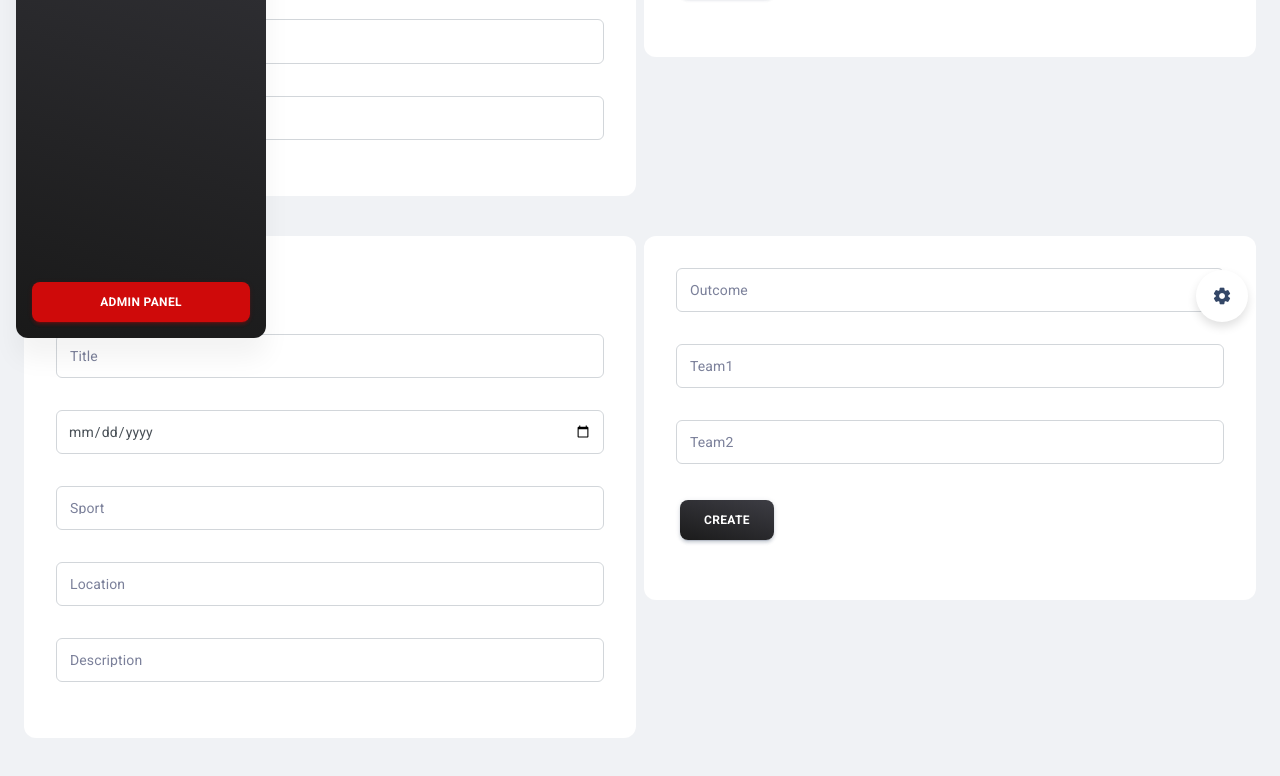
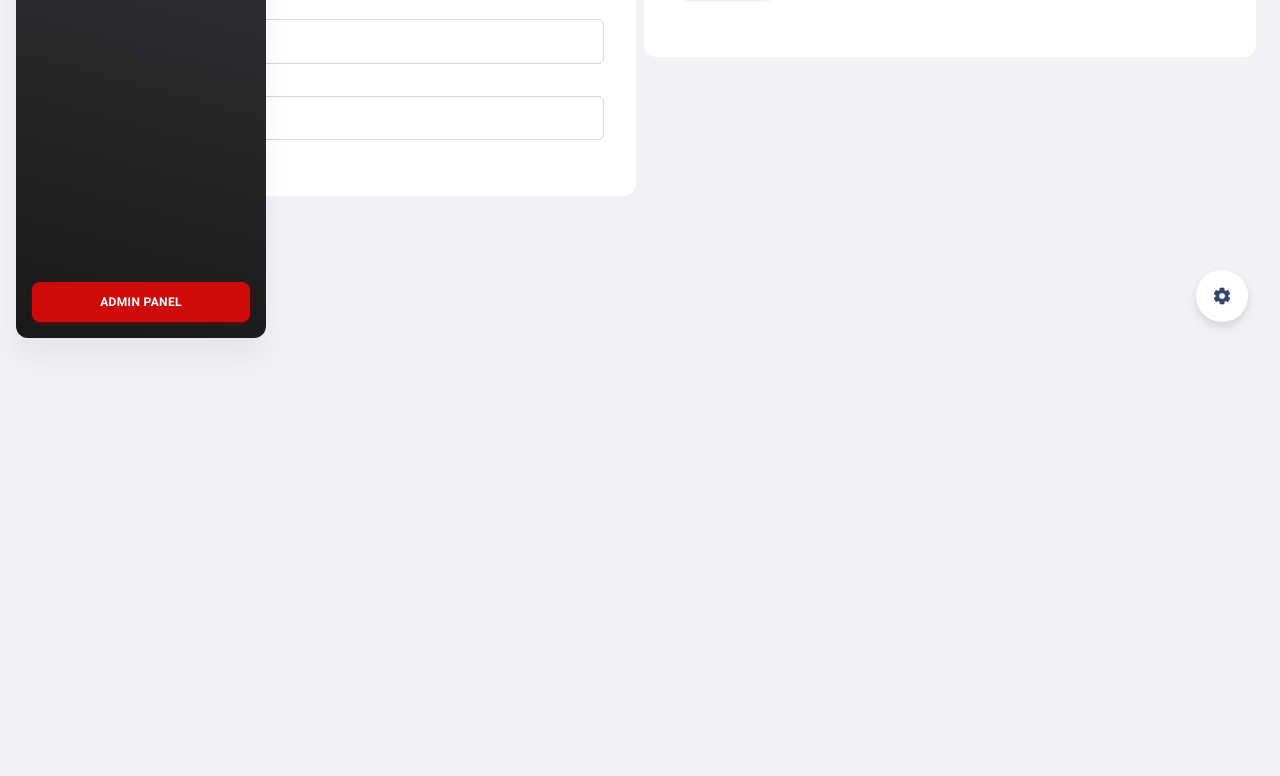
Before and after one commit to AnuOuseph/DST_Admin_Dashboard, a React (Create React App) app in the folder client/: page /events/add-events in a window 1280 px wide. Shown: the part 446-1222 px from the top of the page. After the commit the page ends 800 px from the top, so only its background shows below. Built offline with nearby package versions, Linux system fonts and the light colour scheme.

Commit message:
events ui change

```diff
--- a/client/src/layouts/addEvents/index.js
+++ b/client/src/layouts/addEvents/index.js
@@ -94,17 +94,16 @@ function AddEvents() {
         return requiredFields.every((field) => formData[field].trim() !== "");
     };
 
-    const handleSubmit = async(e) => {
+    const handleSubmit = async (e) => {
         e.preventDefault();
 
         if (!isFormValid()) {
             setError("All fields are required");
         } else {
-              try{
+            try {
                 console.log("hahshagg")
-                  const res = await axios.post("http://localhost:4000/api/admin/createEvent",formData)
+                const res = await axios.post("http://localhost:4000/api/admin/createEvent", formData)
                 const mess = res?.data?.message;
-                  console.log("nbsbdhqb",res?.data)
                 setMessage(mess)
                 setFormData({
                     title: "",
@@ -121,7 +120,7 @@ function AddEvents() {
                 setTimeout(() => {
                     navigate('/events')
                 }, 1000)
-              }catch(err){
+            } catch (err) {
                 console.log(err)
                 setError(err)
             }
@@ -243,127 +242,8 @@ function AddEvents() {
                                 >
                                     Create
                                 </MDButton>
-                            <p style={{ fontSize: "12px", paddingX: "20px" }}>{message?message:null}</p>
-                            <p style={{ fontSize: "12px", paddingX: "20px", color: "red" }}>{error?error:null}</p>
-                        </MDBox>
-                        <MDBox pt={1} pb={2} px={2} lineHeight={1.25}>
-                        </MDBox>
-                    </Card>
-                </Grid>
-            </Grid>
-        </MDBox><MDBox mb={2} />
-        <MDBox mt={5} mb={3}>
-            <Grid container spacing={1}>
-                <Grid item xs={12} md={6}>
-                    <Card sx={{ boxShadow: "none" }}>
-                        <MDBox p={2}>
-                            <MDTypography
-                                sx={{ margin: '20px' }}
-                                variant="h6"
-                                fontWeight="medium"
-                                textTransform="capitalize"
-                            >
-                                Create Event
-                            </MDTypography>
-                            <form>
-                                <Box p={2}>
-                                    <TextField
-                                        name="title"
-                                        label="Title"
-                                        type="text"
-                                        value={formData.title}
-                                        onChange={handleChange}
-                                        fullWidth
-                                    />
-                                </Box>
-                                <Box p={2}>
-                                    <TextField
-                                        name="date"
-                                        type="date"
-                                        value={formData.date}
-                                        onChange={handleChange}
-                                        fullWidth
-                                    />
-                                </Box>
-                                <Box p={2}>
-                                    <TextField
-                                        name="sport"
-                                        label="Sport"
-                                        type="text"
-                                        value={formData.sport}
-                                        onChange={handleChange}
-                                        fullWidth
-                                    />
-                                </Box>
-                                <Box p={2}>
-                                    <TextField
-                                        name="location"
-                                        label="Location"
-                                        type="text"
-                                        value={formData.location}
-                                        onChange={handleChange}
-                                        fullWidth
-                                    />
-                                </Box>
-                                <Box p={2}>
-                                    <TextField
-                                        name="description"
-                                        label="Description"
-                                        type="text"
-                                        value={formData.description}
-                                        onChange={handleChange}
-                                        fullWidth
-                                    />
-                                </Box>
-                            </form>
-                        </MDBox>
-                        <MDBox pt={1} pb={2} px={2} lineHeight={1.25}>
-                        </MDBox>
-                    </Card>
-                </Grid>
-                <Grid item xs={12} md={6}>
-                    <Card sx={{ boxShadow: "none" }}>
-                        <MDBox p={2}>
-                            <Box p={2}>
-                                <TextField
-                                    name="outcome"
-                                    label="Outcome"
-                                    type="text"
-                                    value={formData.outcome}
-                                    onChange={handleChange}
-                                    fullWidth
-                                />
-                            </Box>
-                            <Box p={2}>
-                                <TextField
-                                    name="team1"
-                                    label="Team1"
-                                    type="text"
-                                    value={formData.team1}
-                                    onChange={handleChange}
-                                    fullWidth
-                                />
-                            </Box>
-                            <Box p={2}>
-                                <TextField
-                                    name="team2"
-                                    label="Team2"
-                                    type="text"
-                                    value={formData.team2}
-                                    onChange={handleChange}
-                                    fullWidth
-                                />
-                            </Box>
-                            <MDButton
-                                sx={{ margin: '20px' }}
-                                variant="gradient"
-                                color="dark"
-                                onClick={handleSubmit}
-                            >
-                                Create
-                            </MDButton>
-                            <p style={{ fontSize: "12px", paddingX: "20px" }}>{message?message:null}</p>
-                            <p style={{ fontSize: "12px", paddingX: "20px", color: "red" }}>{error?error:null}</p>
+                                <p style={{ fontSize: "12px", paddingX: "20px" }}>{message ? message : null}</p>
+                                <p style={{ fontSize: "12px", paddingX: "20px", color: "red" }}>{error ? error : null}</p>
                             </MDBox>
                             <MDBox pt={1} pb={2} px={2} lineHeight={1.25}>
                             </MDBox>
@@ -371,6 +251,8 @@ function AddEvents() {
                     </Grid>
                 </Grid>
             </MDBox>
+            <MDBox mb={2} />
+
         </DashboardLayout>
     );
 }
--- a/client/src/layouts/events/index.js
+++ b/client/src/layouts/events/index.js
@@ -16,6 +16,7 @@ Coded by www.creative-tim.com
 
 // @mui material components
 import Grid from "@mui/material/Grid";
+import Divider from "@mui/material/Divider";
 
 // Material Dashboard 2 React components
 import MDBox from "components/MDBox";
@@ -24,187 +25,137 @@ import MDTypography from "components/MDTypography";
 // Material Dashboard 2 React example components
 import DashboardLayout from "examples/LayoutContainers/DashboardLayout";
 import DashboardNavbar from "examples/Navbars/DashboardNavbar";
-// Images
-import { Box, Card, FormControl, InputLabel, MenuItem, Select, TextField } from "@mui/material";
+import Footer from "examples/Footer";
+
+// Overview page components
+import Header from "layouts/profile/components/Header";
+import PlatformSettings from "layouts/profile/components/PlatformSettings";
+
+// Data
+import { Card } from "@mui/material";
 import MDButton from "components/MDButton";
-import { Navigate, useNavigate, useParams } from "react-router-dom";
+import { useNavigate } from "react-router-dom";
+import useFetch from "hooks/useFetch";
+
+
+import Table from '@mui/material/Table';
+import TableBody from '@mui/material/TableBody';
+import TableCell from '@mui/material/TableCell';
+import TableContainer from '@mui/material/TableContainer';
+import TableHead from '@mui/material/TableHead';
+import TableRow from '@mui/material/TableRow';
+import Paper from '@mui/material/Paper';
+import UserHistory from "layouts/userHistory";
+import axios from "axios";
 import { useEffect, useState } from "react";
-import axios from "axios";
-import { ToastContainer, toast } from 'react-toastify';
-import 'react-toastify/dist/ReactToastify.css';
 
-function EditUser() {
-    const { id } = useParams();
-    const [user, setUser] = useState(null);
+
+function Events() {
+
+  const navigate = useNavigate()
+
+  const handleCreate = (event) => {
+    navigate('/events/add-events')
+  }
+  const handleEdit = (event) => {
+    navigate(`/events/edit-events/${event._id}`);
+  };
+  const [events, setEvents] = useState([]);
+  const [loading, setLoading] = useState(true);
+
   useEffect(() => {
-        const fetchData = async () => {
-            try {
-                const res = await axios.get(`http://localhost:4000/api/user/getSingleUserById/${id}`);
-                const userData = res?.data?.user;
-                setUser(userData);
-                setFormData({
-                    username: userData?.username || "",
-                    fullname: userData?.fullname || "",
-                    email: userData?.email || "",
-                    nation: userData?.nation || "",
-                    mobile: userData?.mobile || "",
-                    balance: userData?.balance || "",
-                    accountStatus: userData?.accountStatus || "",
+    // Fetch events from the API
+    axios.get('http://localhost:4000/api/admin/getAllEvents')
+      .then((response) => {
+        console.log("hbs",response?.data?.data?.events)
+        setEvents(response?.data?.events);
+        setLoading(false);
+      })
+      .catch((error) => {
+        console.error('Error fetching events:', error);
+        setLoading(false);
       });
+  }, []);
 
-            } catch (error) {
-                console.error("Error fetching event data:", error);
+  const handleDelete = (event) => {
+    const isConfirmed = window.confirm("Are you sure you want to delete this event?");
+    const eventId = event._id
+    if (isConfirmed) {
+      // Make the delete request
+      axios.delete(`http://localhost:4000/api/admin/deleteEvent/${event._id}`)
+        .then((response) => {
+          console.log(response)
+          if (response?.data?.success) {
+            const updatedEvents = events.filter((event) => event._id !== eventId);
+            setEvents(updatedEvents);
+          }
+        })
+        .catch((error) => {
+          console.error('Error deleting event:', error);
+        });
     }
   };
 
-        fetchData();
-    }, [id]);
-
-    const [err, setErr] = useState(null)
-    const [message, setMessage] = useState(null)
-    const [formData, setFormData] = useState({
-        username: "",
-        fullname: "",
-        email: "",
-        nation: "",
-        mobile: "",
-        balance: "",
-        accountStatus: ""
-    });
-    const navigate = useNavigate()
-    const handleChange = (e) => {
-        const { name, value } = e.target;
-        setFormData({ ...formData, [name]: value });
-    };
-    const selectStyle = {
-        height: '50px',
-      };
-
-    const handleSubmit = async (e) => {
-        e.preventDefault();
-        try {
-            const res = await axios.patch(`http://localhost:4000/api/user/updateUser/${id}`, formData);
-            const mess = res?.data?.message;
-            toast.success("User Updated");
-            setTimeout(()=>{
-                navigate('/users')
-            },1000)
-            setMessage(mess)
-        } catch (err) {
-            setErr(err)
-        }
-    };
 
 
   return (
     <DashboardLayout>
       <DashboardNavbar />
-            <ToastContainer />
       <MDBox mb={2} />
         <MDBox mt={5} mb={3}>
           <Grid container spacing={1}>
-                    <Grid item xs={12} md={6}>
+            <Grid item xs={12} md={12} xl={12}>
             <Card sx={{ boxShadow: "none" }}>
-                            <MDBox p={2}>
-                                <MDTypography sx={{ margin: '20px' }} variant="h6" fontWeight="medium" textTransform="capitalize">
-                                    General Information
+            <MDBox p={2} >
+                <MDTypography sx={{ padding: "20px" }} variant="h6" fontWeight="medium" textTransform="capitalize">
+                Events
                 </MDTypography>
-                                <form>
-                                    <Box p={2}>
-                                        <TextField
-                                            label="User name"
-                                            name="username"
-                                            value={formData?.username}
-                                            type="text"
-                                            onChange={handleChange}
-                                            fullWidth
-                                        />
-                                    </Box>
-                                    <Box p={2}>
-                                        <TextField
-                                            label="Full name"
-                                            name="fullname"
-                                            value={formData?.fullname}
-                                            type="text"
-                                            onChange={handleChange}
-                                            fullWidth
-                                        />
-                                    </Box>
-                                    <Box p={2}>
-                                        <TextField
-                                            label="Email"
-                                            name="email"
-                                            value={formData?.email}
-                                            type="email"
-                                            onChange={handleChange}
-                                            fullWidth
-                                        />
-                                    </Box>
-
-                                </form>
-                            </MDBox>
-                            <MDBox pt={1} pb={2} px={2} lineHeight={1.25}>
-                            </MDBox>
+                <Grid item xs={12} lg={12}>
+                <Card sx={{ height: "100%" }}>
+                  <MDButton variant="gradient" color="error" sx={{margin: "10px", width: "20%", padding: "10px", alignSelf:"end"}} onClick={handleCreate}>
+                    Create Event
+                  </MDButton>
+                  <TableContainer component={Paper}>
+                  <Table sx={{ width: "100%" }} aria-label="simple table">
+                    <TableHead sx={{ display: "table-header-group" }}>
+                      <TableRow sx={{width: "20px"}}>
+                        <TableCell >Title</TableCell>
+                        <TableCell >Date</TableCell>
+                        <TableCell >Location</TableCell>
+                        <TableCell >Sport</TableCell>
+                        <TableCell >Team 1</TableCell>
+                        <TableCell >Team 2</TableCell>
+                        <TableCell >Edit</TableCell>
+                        <TableCell >Delete</TableCell>
+                      </TableRow>
+                    </TableHead>
+                    <TableBody>
+                      {events.map((row) => (
+                        <TableRow
+                          key={row?._id}
+                          sx={{ '&:last-child td, &:last-child th': { border: 0 } }}
+                        >
+                          <TableCell component="th" scope="row">
+                            {row?.title}
+                          </TableCell>
+                          <TableCell>{row?.date}</TableCell>
+                          <TableCell>{row?.location}</TableCell>
+                          <TableCell>{row?.sport}</TableCell>
+                          <TableCell>{row?.team1}</TableCell>
+                          <TableCell>{row?.team2}</TableCell>
+                          <TableCell>
+                            <MDButton variant="outlined" color="warning" onClick={() => handleEdit(row)}>Edit</MDButton>
+                          </TableCell>
+                          <TableCell>
+                            <MDButton variant="outlined" color="dark" onClick={() => handleDelete(row)}>Delete</MDButton>
+                          </TableCell>
+                        </TableRow>
+                      ))}
+                    </TableBody>
+                  </Table>
+                </TableContainer>
               </Card>
               </Grid>
-                    <Grid item xs={12} md={6}>
-                        <Card sx={{ boxShadow: "none" }}>
-                            <MDBox p={2}>
-                                <Box p={2}>
-                                    <TextField
-                                        label="Balance"
-                                        name="balance"
-                                        value={formData?.balance}
-                                        type="text"
-                                        onChange={handleChange}
-                                        fullWidth
-                                    />
-                                </Box>
-                                <Box p={2}>
-                                    <TextField
-                                        label="Mobile"
-                                        name="mobile"
-                                        value={formData?.mobile}
-                                        type="text"
-                                        onChange={handleChange}
-                                        fullWidth
-                                    />
-                                </Box>
-                                <Box p={2}>
-                                    <TextField
-                                        label="Nation"
-                                        name="nation"
-                                        value={formData?.nation}
-                                        type="text"
-                                        onChange={handleChange}
-                                        fullWidth
-                                    />
-                                </Box>
-                                <Box p={2}>
-                                    <FormControl fullWidth>
-                                        <InputLabel id="demo-simple-select-label">Account Status</InputLabel>
-                                        <Select
-                                            labelId="demo-simple-select-label"
-                                            id="demo-simple-select"
-                                            name="accountStatus"
-                                            value={formData?.accountStatus}
-                                            label="Account Status"
-                                            onChange={handleChange}
-                                            style={selectStyle}
-                                        >
-                                            <MenuItem value={"active"}>Active</MenuItem>
-                                            <MenuItem value={"banned"}>Banned</MenuItem>
-                                            <MenuItem value={"suspended"}>Suspended</MenuItem>
-                                        </Select>
-                                    </FormControl>
-                                </Box>
-                                <MDButton sx={{ margin: '20px' }} variant="gradient" color="dark" onClick={handleSubmit} >
-                                    Update
-                                </MDButton>
-                                {/* <p style={{ fontSize: "12px", paddingX: "20px" }}>{message?message:null}</p>
-                            <p style={{ fontSize: "12px", paddingX: "20px", color: "red" }}>{err?err:null}</p> */}
-                            </MDBox>
-                            <MDBox pt={1} pb={2} px={2} lineHeight={1.25}>
             </MDBox>
             </Card>
             </Grid>
@@ -214,4 +165,4 @@ function EditUser() {
   );
 }
 
-export default EditUser;
+export default Events;
```
Lines whose indentation alone changed are shown as unchanged.
